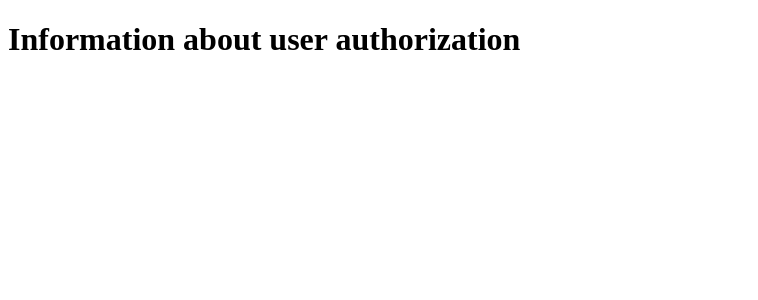
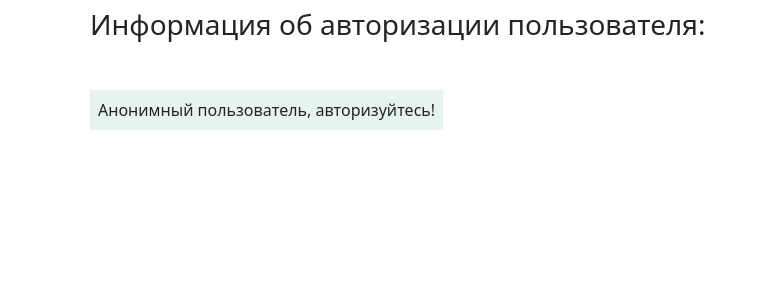
Before and after one commit to AlexTkDev/PythonPRO, a Django app: page /is-auntification/ in a window 1280 px wide. Shown: the top 300 px of the page, without its empty margins (0-758 px from the left). Run offline with Django 5.2, Linux system fonts and the light colour scheme.

Commit message:
performed check authorization

```diff
--- a/first_djangoProject/courses_app/templates/auntification_information.html
+++ b/first_djangoProject/courses_app/templates/auntification_information.html
@@ -5,9 +5,19 @@
     <meta name="viewport"
           content="width=device-width, user-scalable=no, initial-scale=1.0, maximum-scale=1.0, minimum-scale=1.0">
     <meta http-equiv="X-UA-Compatible" content="ie=edge">
+    <link href="https://cdn.jsdelivr.net/npm/bootstrap@5.3.3/dist/css/bootstrap.min.css" rel="stylesheet"
+          integrity="sha384-QWTKZyjpPEjISv5WaRU9OFeRpok6YctnYmDr5pNlyT2bRjXh0JMhjY6hW+ALEwIH" crossorigin="anonymous">
+    <script src="https://cdn.jsdelivr.net/npm/bootstrap@5.3.3/dist/js/bootstrap.bundle.min.js"
+            integrity="sha384-YvpcrYf0tY3lHB60NNkmXc5s9fDVZLESaAA55NDzOxhy9GkcIdslK1eN7N6jIeHz"
+            crossorigin="anonymous"></script>
     <title>Document</title>
 </head>
 <body>
-<h1>Information about user authorization</h1>
+<div class="container">
+    <h3 class="d-flex p-2">Информация об авторизации пользователя:</h3><br>
+    <div class="d-flex p-2 container">
+        <p class="bg-success p-2 text-dark bg-opacity-10">{{ message }}</p>
+    </div>
+</div>
 </body>
 </html>
--- a/first_djangoProject/courses_app/views.py
+++ b/first_djangoProject/courses_app/views.py
@@ -4,4 +4,8 @@ from django.shortcuts import render
 
 
 def is_auntification(request):
-    return render(request, "auntification_information.html")
+    message = {"message": f"Авторизованный пользователь: {request.user.username}"}
+    if request.user.is_anonymous:
+        message.update({"message": "Анонимный пользователь, авторизуйтесь!"})
+        return render(request, "auntification_information.html", message)
+    return render(request, "auntification_information.html", message)
--- a/first_djangoProject/members_app/templates/show.html
+++ b/first_djangoProject/members_app/templates/show.html
@@ -5,6 +5,11 @@
     <meta name="viewport"
           content="width=device-width, user-scalable=no, initial-scale=1.0, maximum-scale=1.0, minimum-scale=1.0">
     <meta http-equiv="X-UA-Compatible" content="ie=edge">
+        <link href="https://cdn.jsdelivr.net/npm/bootstrap@5.3.3/dist/css/bootstrap.min.css" rel="stylesheet"
+          integrity="sha384-QWTKZyjpPEjISv5WaRU9OFeRpok6YctnYmDr5pNlyT2bRjXh0JMhjY6hW+ALEwIH" crossorigin="anonymous">
+    <script src="https://cdn.jsdelivr.net/npm/bootstrap@5.3.3/dist/js/bootstrap.bundle.min.js"
+            integrity="sha384-YvpcrYf0tY3lHB60NNkmXc5s9fDVZLESaAA55NDzOxhy9GkcIdslK1eN7N6jIeHz"
+            crossorigin="anonymous"></script>
     <title>Document</title>
 </head>
 <body>
```
Also changed, not shown: first_djangoProject/members_app/templates/input.html (+15 -1 lines), first_djangoProject/db.sqlite3.
